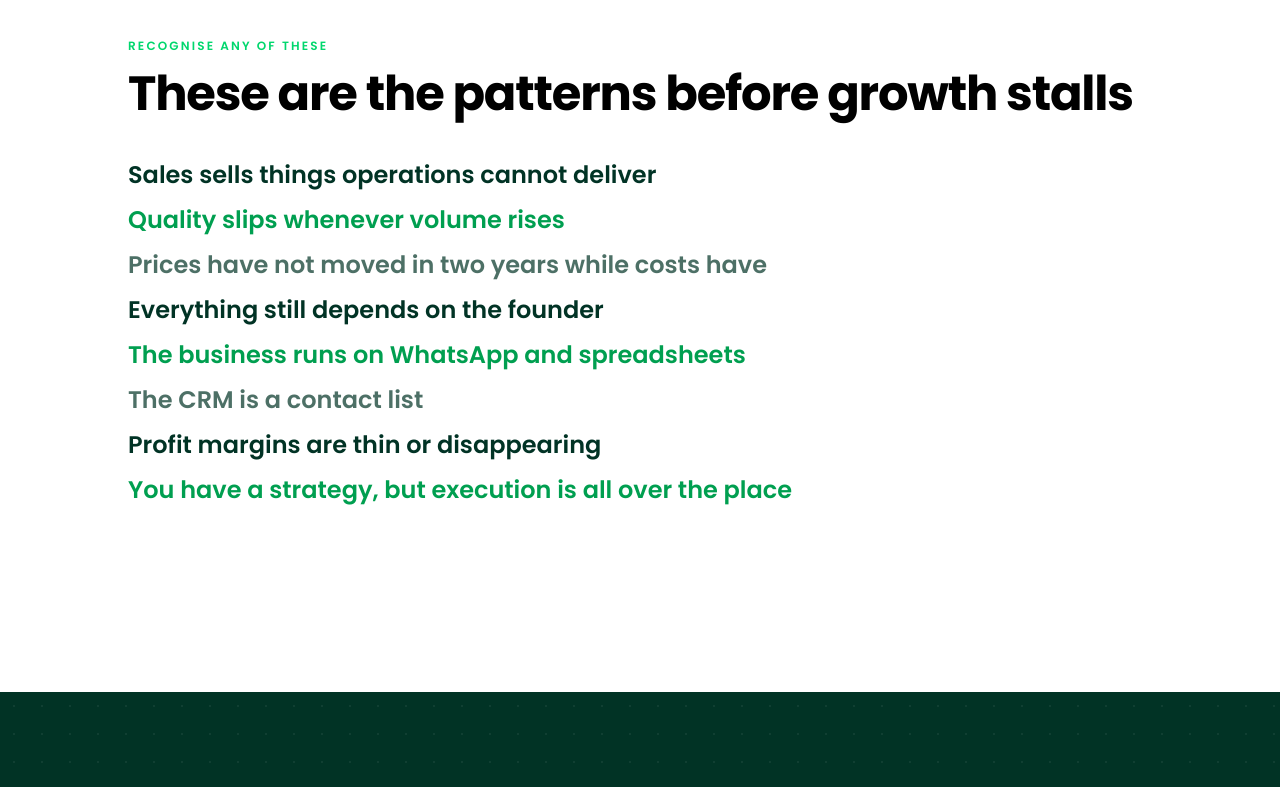
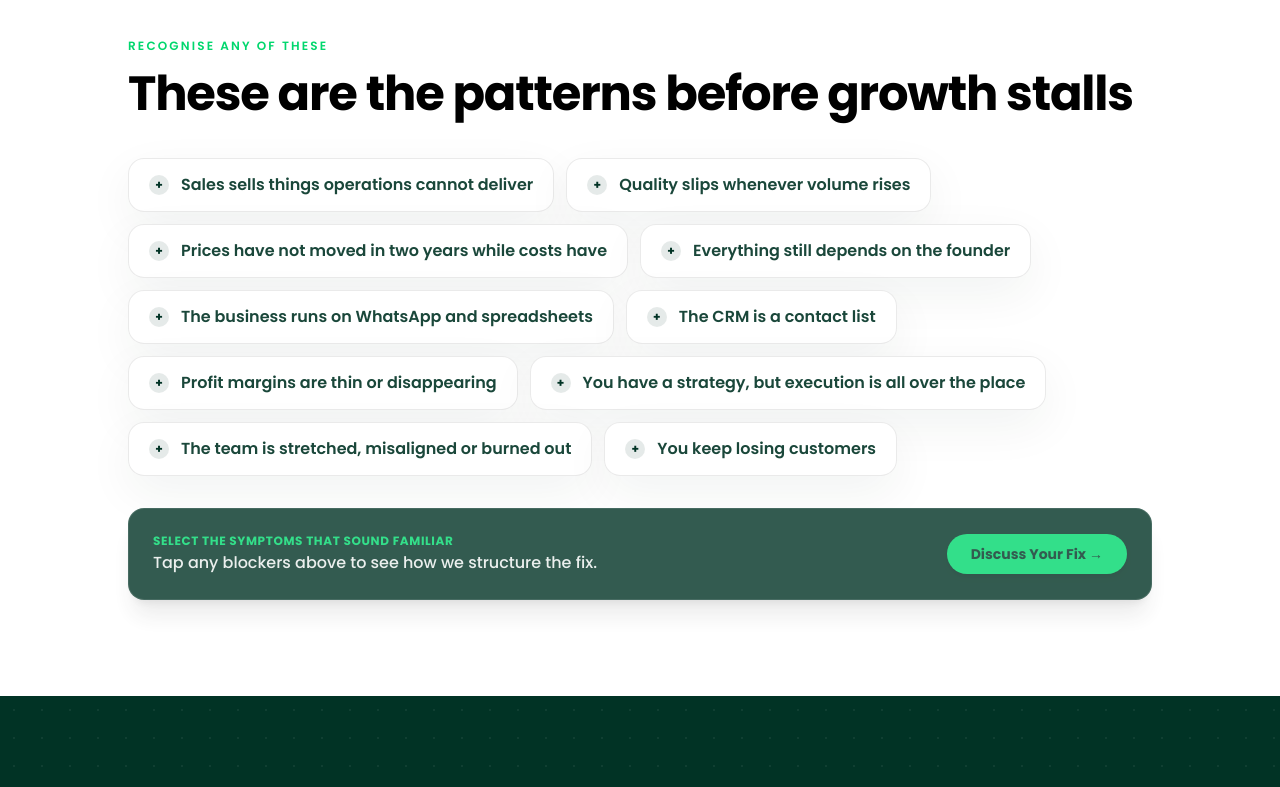
Before and after one commit to AyeshaNoor-web/pivotprime, a Next.js app: page / in a window 1280 px wide. Shown: the part 2836-3623 px from the top of the page. Built offline with nearby package versions, Linux system fonts and the light colour scheme; no server answers.

Commit message:
Convert Patterns into an interactive Symptom Checker with dynamic consultation trigger

```diff
--- a/src/components/PatternsList.tsx
+++ b/src/components/PatternsList.tsx
@@ -1,53 +1,92 @@
 "use client";
 
+import { useState } from "react";
+import Link from "next/link";
 import { PATTERNS } from "@/content/homepage";
-import { useSequentialReveal } from "@/lib/use-reveal-on-scroll";
 
 /**
  * The patterns list, spec 3.5.
  *
- * The spec asks for the items to "type onto the screen, hold long enough to be
- * read, then the next one follows", with two or three visible at a time and the
- * animation pausing on hover.
+ * Implemented as an interactive "Symptom Checker / Pain-Point Matrix":
+ * Visitors tap one or more symptoms they recognise in their organisation,
+ * which highlights the blockers and surfaces a tailored consultation CTA.
  *
- * IMPLEMENTED AS A SEQUENTIAL REVEAL, NOT CHARACTER-BY-CHARACTER TYPING.
- *
- * A true typing effect builds each string one character at a time, which means
- * the full sentence is not in the DOM until the animation reaches the end of it.
- * That is the same defect as the results band shipping zeroes: ten pattern
- * statements, the section's entire content, would be absent from the
- * server-rendered HTML and from any reader without JavaScript. Spec 4.5 rules
- * that out.
- *
- * So every pattern is rendered in full, always, and the animation reveals them
- * in sequence. The reading experience the spec describes is preserved, the
- * content survives without JavaScript, and reduced motion shows the complete
- * list at once. The deviation is recorded in docs/PENDING-COPY.md.
+ * All 10 items are always rendered in full in the server HTML for complete
+ * crawlability and SEO compliance.
  */
 export default function PatternsList() {
-  const [ref, visibleCount, setPaused] = useSequentialReveal<HTMLDivElement>(
-    PATTERNS.items.length,
-  );
+  const [selected, setSelected] = useState<Record<number, boolean>>({});
+
+  const toggleItem = (idx: number) => {
+    setSelected((prev) => ({ ...prev, [idx]: !prev[idx] }));
+  };
+
+  const selectedCount = Object.values(selected).filter(Boolean).length;
 
   return (
-    <div ref={ref} onMouseEnter={() => setPaused(true)} onMouseLeave={() => setPaused(false)}>
-      <ul className="space-y-3">
-        {PATTERNS.items.map((item, i) => (
-          <li
-            key={item}
-            className={`text-xl leading-snug font-semibold transition-all duration-500 md:text-2xl ${
-              // A mix of the palette greens, per the v1.7.1 annotation on 3.5.
-              [0, 3, 6, 9].includes(i)
-                ? "text-forest"
-                : [1, 4, 7].includes(i)
-                  ? "text-mid"
-                  : "text-forest/70"
-            } ${i < visibleCount ? "translate-y-0 opacity-100" : "translate-y-2 opacity-0"}`}
+    <div className="relative">
+      {/* Interactive Symptom Chips Grid */}
+      <ul className="flex flex-wrap gap-2.5 sm:gap-3">
+        {PATTERNS.items.map((item, i) => {
+          const isChecked = !!selected[i];
+          return (
+            <li key={item} className="flex-grow sm:flex-grow-0">
+              <button
+                type="button"
+                onClick={() => toggleItem(i)}
+                className={`group flex w-full sm:w-auto items-center gap-3 rounded-2xl px-5 py-3.5 text-left text-sm sm:text-base font-semibold transition-all duration-200 border cursor-pointer ${
+                  isChecked
+                    ? "bg-forest text-white border-forest shadow-md scale-[1.02] ring-2 ring-neon/40"
+                    : "frosted-card-light text-forest/90 border-forest/15 hover:border-mid/40 hover:bg-forest/[0.04]"
+                }`}
+              >
+                <span
+                  aria-hidden="true"
+                  className={`flex h-5 w-5 flex-shrink-0 items-center justify-center rounded-full text-xs font-bold transition-colors ${
+                    isChecked
+                      ? "bg-neon text-forest"
+                      : "bg-forest/10 text-forest group-hover:bg-mid/20 group-hover:text-mid"
+                  }`}
+                >
+                  {isChecked ? "✓" : "+"}
+                </span>
+                <span>{item}</span>
+              </button>
+            </li>
+          );
+        })}
+      </ul>
+
+      {/* Dynamic Resolution CTA Bar */}
+      <div
+        className={`mt-8 overflow-hidden rounded-2xl bg-forest p-6 text-white shadow-xl border border-white/10 transition-all duration-300 ${
+          selectedCount > 0
+            ? "max-h-40 opacity-100 translate-y-0"
+            : "max-h-24 opacity-80"
+        }`}
+      >
+        <div className="flex flex-col sm:flex-row sm:items-center sm:justify-between gap-4">
+          <div>
+            <p className="text-xs font-bold uppercase tracking-wider text-neon">
+              {selectedCount > 0
+                ? `${selectedCount} Operational Blocker${selectedCount > 1 ? "s" : ""} Identified`
+                : "Select the symptoms that sound familiar"}
+            </p>
+            <p className="text-sm sm:text-base text-white/90 font-medium mt-0.5">
+              {selectedCount > 0
+                ? "We solve these exact bottlenecks with structured operating models."
+                : "Tap any blockers above to see how we structure the fix."}
+            </p>
+          </div>
+
+          <Link
+            href="/contact"
+            className="inline-flex items-center justify-center self-start sm:self-center px-6 py-2.5 rounded-full text-sm font-bold bg-neon text-forest hover:bg-white transition-all shadow-md flex-shrink-0"
           >
-            {item}
-          </li>
-        ))}
-      </ul>
+            Discuss Your Fix →
+          </Link>
+        </div>
+      </div>
     </div>
   );
 }
```
